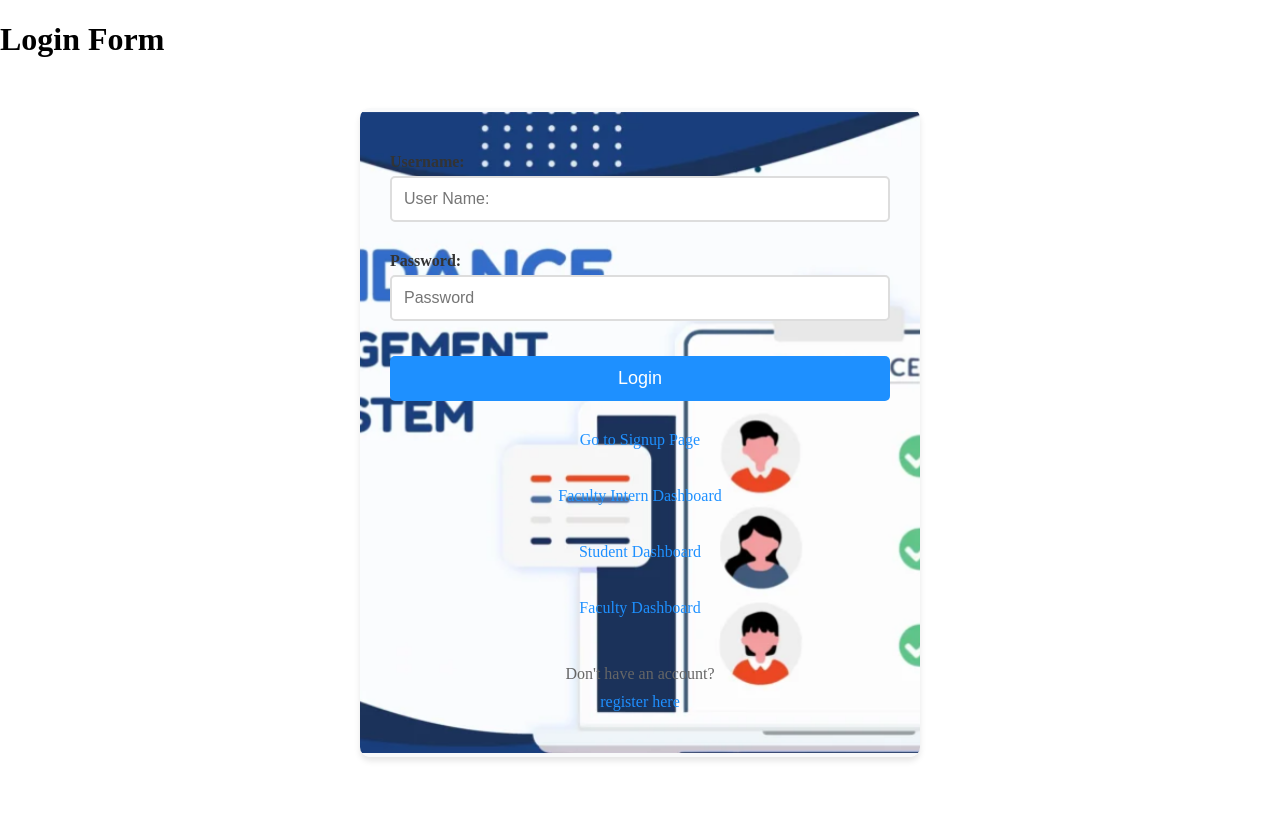
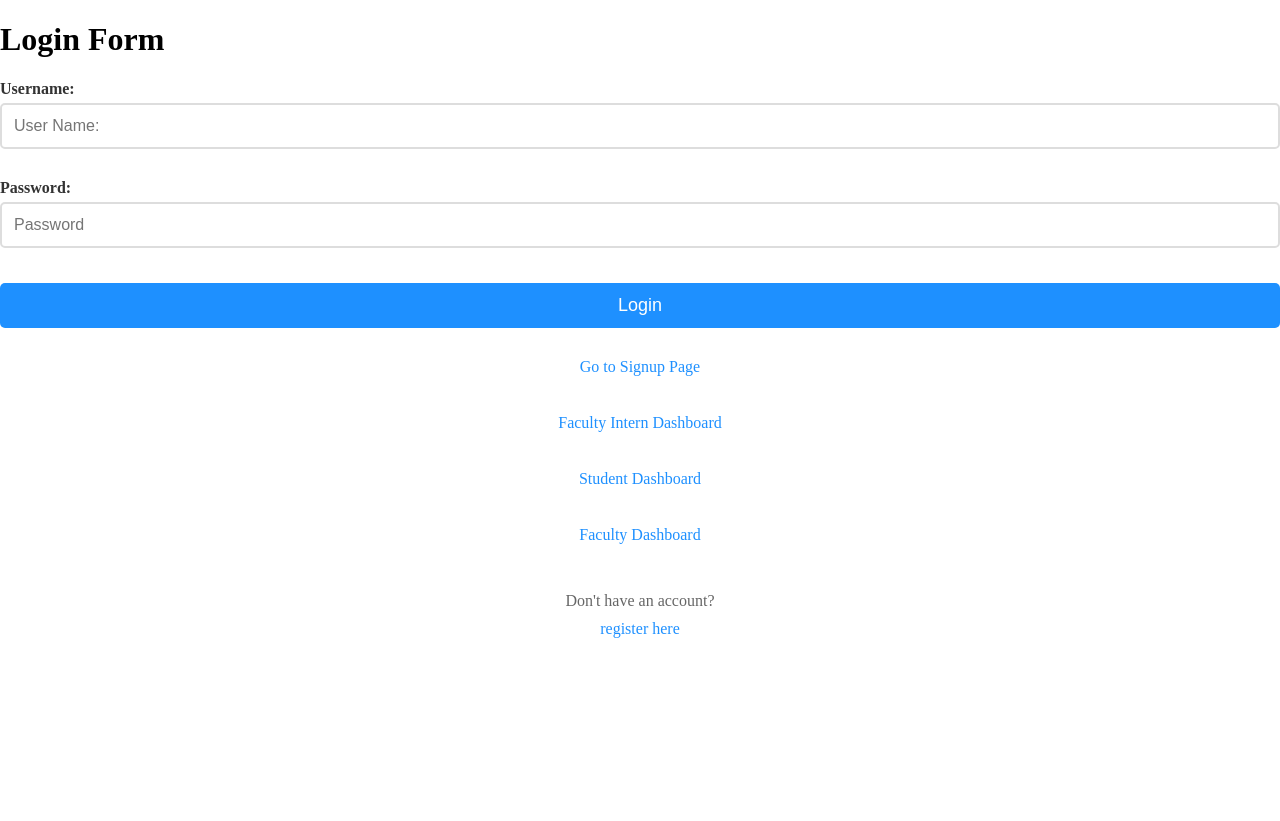
Before and after one commit to rafiatoumalamali-cell/LabProjectRafiatouMalamAli, a PHP site: page / in a window 1280 px wide. Run offline with PHP 8.4, Linux system fonts and the light colour scheme.

Commit message:
new updates

```diff
--- a/CSS/Style.css
+++ b/CSS/Style.css
@@ -8,21 +8,7 @@ body {
     min-height: 100vh;
 }
 
-/* Login and Signup Forms */
-.input_datacontainer {
-    background-image: url('../image/loginImage.png');
-    background-size: contain; /* or 'cover' depending on what looks better */
-    background-position: center;
-    background-repeat: no-repeat;
-    background-color: rgba(255, 255, 255, 0.95); /* Keep some white background for readability */
-    width: 100%;
-    height: 100%;
-    margin: 50px auto;
-    padding: 30px;
-    border-radius: 10px;
-    box-shadow: 0 4px 6px rgba(0,0,0,0.1);
-    min-height: 400px; /* Give it some height to show the background */
-}
+
 
 .input_datacontainer h1 {
     text-align: center;
@@ -89,18 +75,7 @@ body {
     color: #666;
 }
 
-.input_datacontainer {
-    background-image: url('../image/loginImage.png');
-    background-size: cover;
-    background-position: center;
-    background-repeat: no-repeat;
-    max-width: 500px;
-    margin: 50px auto;
-    padding: 30px;
-    background-color: rgba(255, 255, 255, 0.9); /* Semi-transparent white overlay */
-    border-radius: 10px;
-    box-shadow: 0 4px 6px rgba(0,0,0,0.1);
-}
+
 
 /* Dashboard Styles */
 header {
```
Also changed, not shown: image/loginImage.png (deleted).
